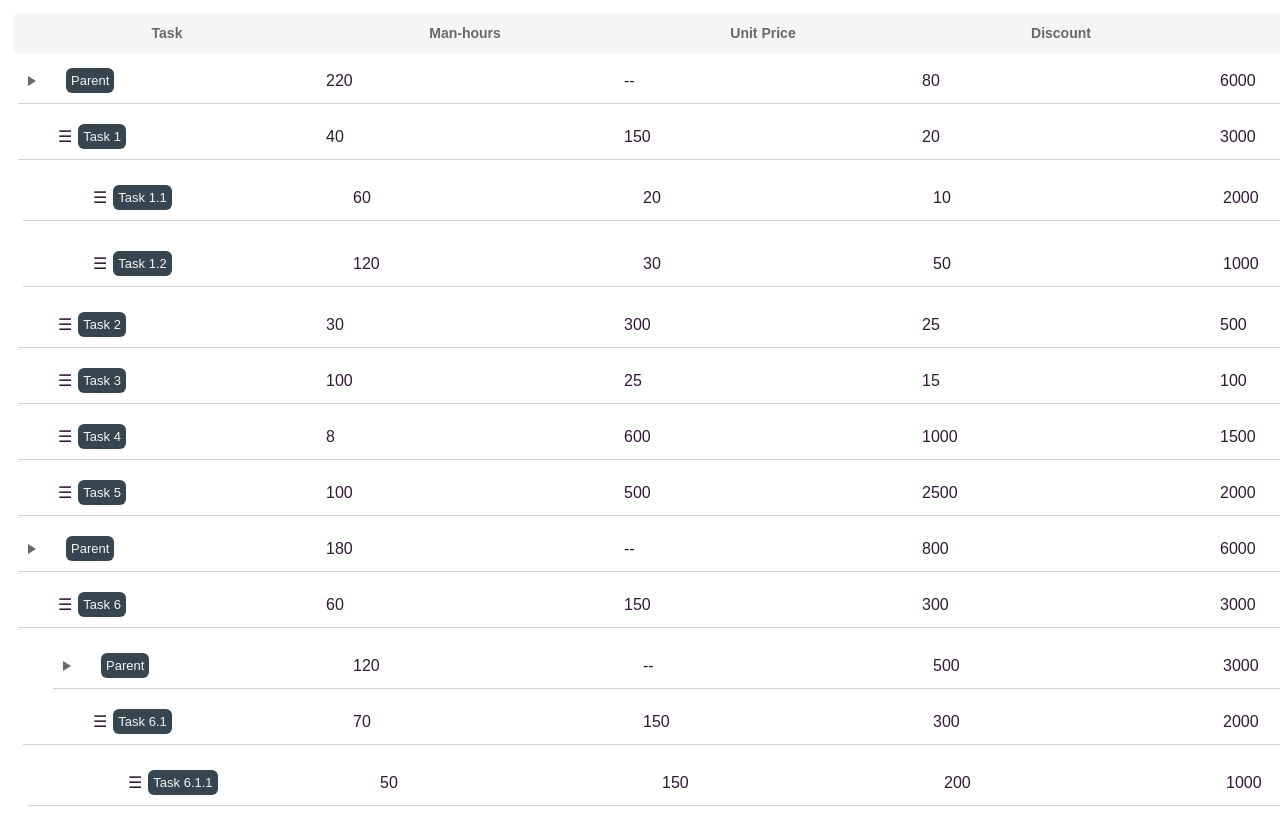
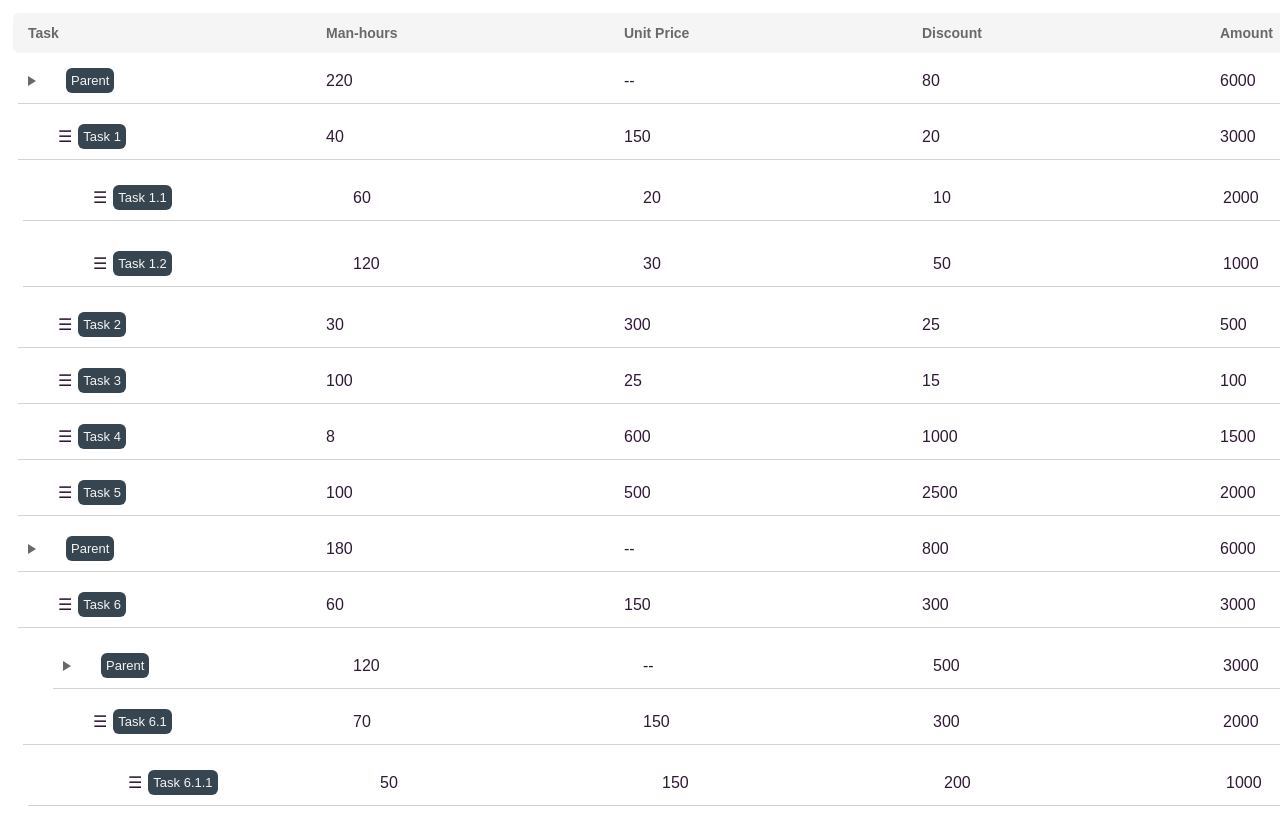
Before and after one commit to sulavchhetri/invoice-handler, a Vue app: page / in a window 1280 px wide. Shown: the top 834 px of the page. Built offline with nearby package versions, Linux system fonts and the light colour scheme.

Commit message:
aligned table data with table headers

```diff
--- a/src/components/TableView.vue
+++ b/src/components/TableView.vue
@@ -127,7 +127,6 @@ const refreshTableData = (data) => {
 .table-header-item {
   flex: 1;
   padding: 10px;
-  text-align: center;
   font-weight: bold;
   transition: background-color 0.3s ease;
   border-radius: 6px;
--- a/src/components/TaskRow.vue
+++ b/src/components/TaskRow.vue
@@ -345,7 +345,6 @@ const singleTonConvertor = (obj, targetPrefix) => {
 .table-cell {
   flex: 1;
   padding: 10px;
-  text-align: center;
   display: flex;
   justify-content: flex-start;
   align-items: center;
```
